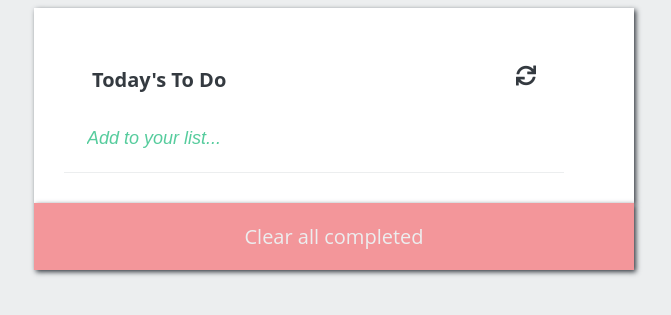
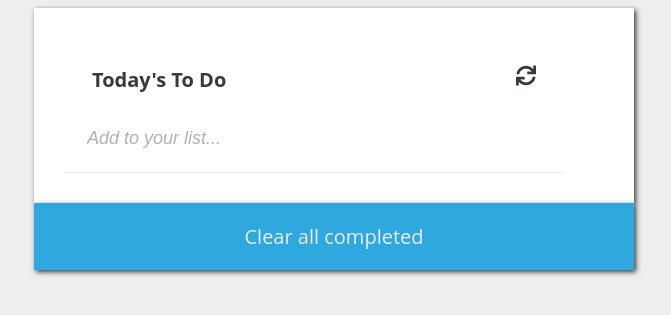
Before and after one commit to Alondra87/ToDoList-Review, a plain HTML site: page index.html in a window 1280 px wide. Shown: the part 133-448 px from the top of the page, without its empty margins (306-977 px from the left). Drawn offline with Linux system fonts and the light colour scheme.

Commit message:
Edited style

```diff
--- a/style.css
+++ b/style.css
@@ -1,8 +1,8 @@
 /* Variables */
 :root {
   /* Color Palette */
-  --color-mint: #56cc9d;
-  --color-clear: #f3969a;
+  --color-mint: #acb3b0;
+  --color-clear: #2fa7df;
   --color-grey-light-1: #eceeef;
   --color-grey-dark-1: #888;
   --color-grey-dark-2: #343a40;
@@ -26,7 +26,7 @@ body {
   background-color: var(--color-grey-light-1);
   font-size: 1.5rem;
   color: var(--color-grey-dark-2);
-  font-family: 'Open Sans', 'Lucida Grande', tahoma, verdana, arial, sans-serif;
+  font-family: "Open Sans", "Lucida Grande", tahoma, verdana, arial, sans-serif;
 }
 
 ul {
@@ -141,7 +141,9 @@ i {
 }
 
 @keyframes edited {
-  0% { background-color: var(--color-grey-dark-1); }
+  0% {
+    background-color: var(--color-grey-dark-1);
+  }
 }
 
 .newbackg {
```
